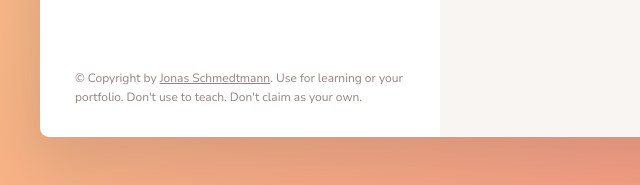
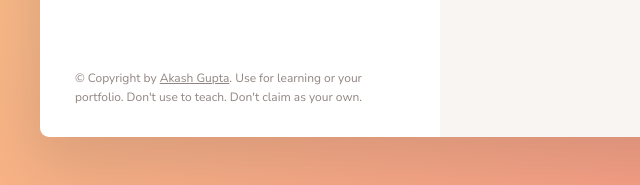
Before and after one commit to Akash3951/forkify-app, a website built with Parcel: page index.html in a window 1280 px wide. Shown: the part 1084-1269 px from the top of the page, 0-640 px from the left. Built offline with nearby package versions, Linux system fonts and the light colour scheme.

Commit message:
added copyright name

```diff
--- a/index.html
+++ b/index.html
@@ -127,7 +127,7 @@
             class="twitter-link"
             target="_blank"
             href="https://twitter.com/jonasschmedtman"
-            >Jonas Schmedtmann</a
+            >Akash Gupta</a
           >. Use for learning or your portfolio. Don't use to teach. Don't claim
           as your own.
         </p>
```
